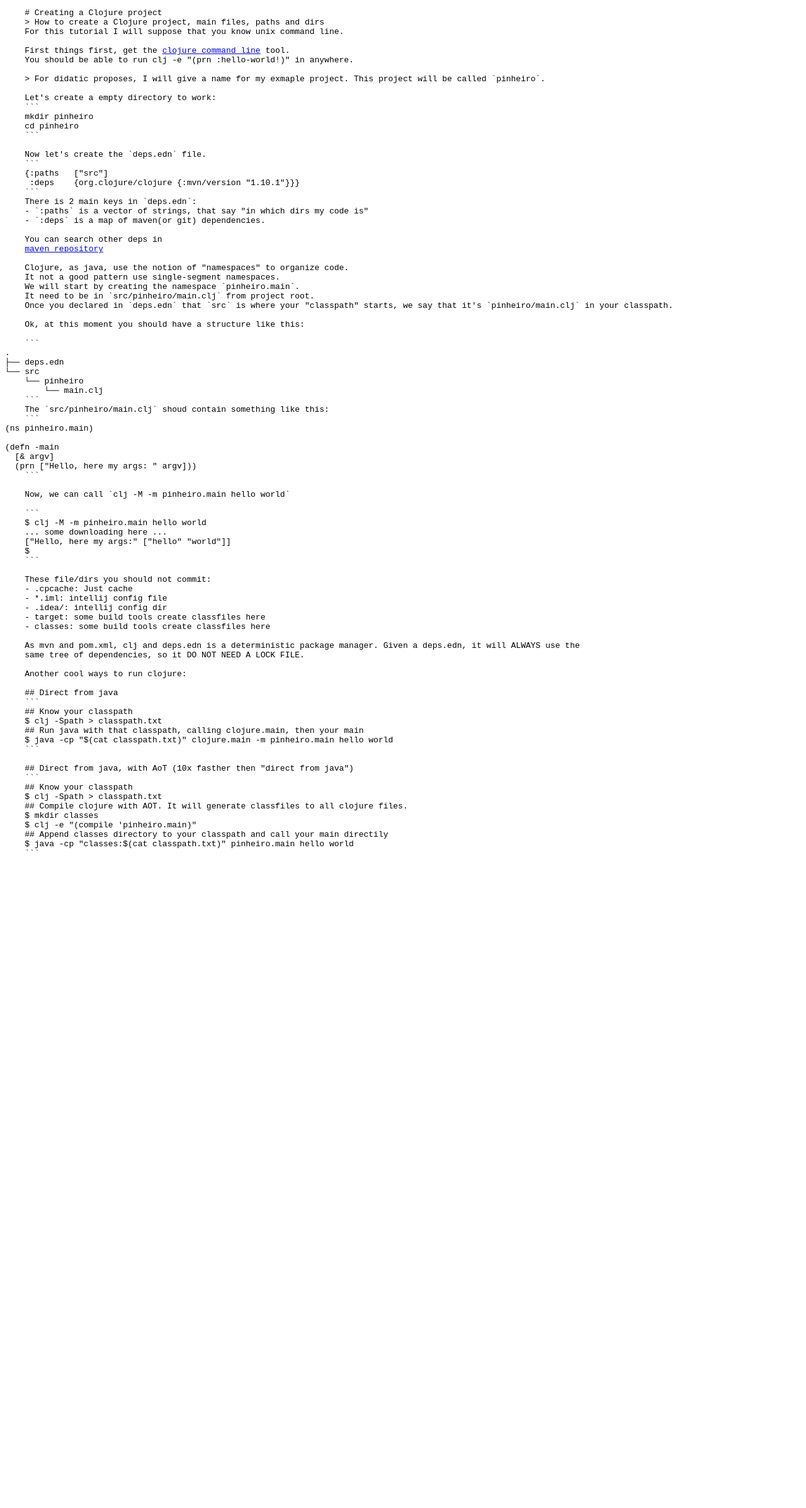
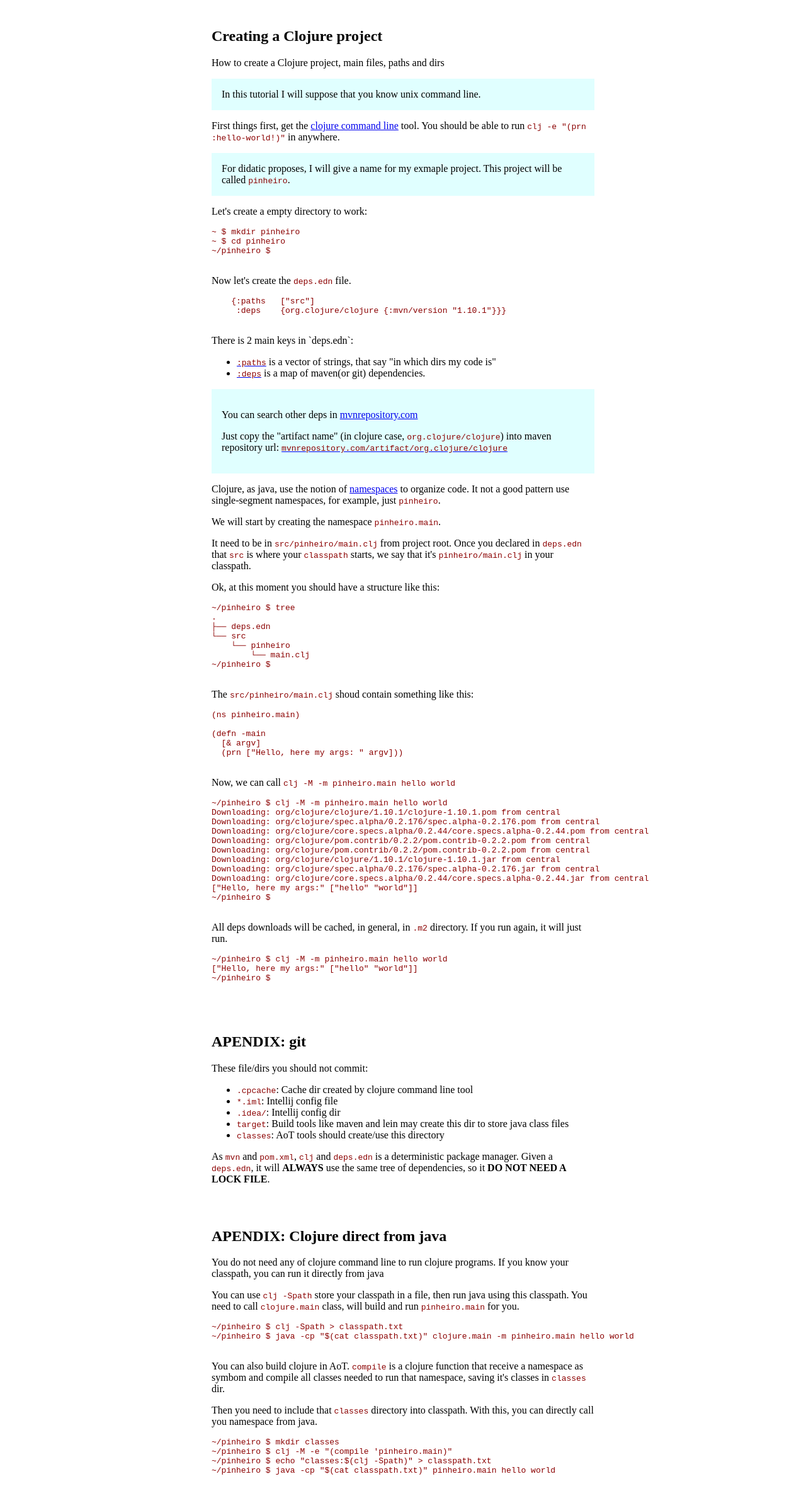
Before and after one commit to souenzzo/souenzzo.github.io, a Jekyll site: the page creating-a-clojure-project.html, which Jekyll copies as it is, in a window 1280 px wide. Shown: the whole page at 63% size. Built offline with Jekyll 4.4.1, drawn with Linux system fonts in a browser that asks for light colours; before the commit the page ends 1391 px from its top, so only the background shows below that.

Commit message:
+creating-a-clojure-project

````diff
--- a/creating-a-clojure-project.html
+++ b/creating-a-clojure-project.html
@@ -31,101 +31,171 @@
           padding: 1em;
           margin: auto;
         }
+        aside {
+          background-color: lightcyan;
+          padding: 1em;
+        }
+        code {
+          color: darkred;
+        }
+        pre {
+          color: darkred;
+        }
     </style>
 </head>
 <body>
-<pre>
-    # Creating a Clojure project
-    > How to create a Clojure project, main files, paths and dirs
-    For this tutorial I will suppose that you know unix command line.
-
-    First things first, get the <a href="https://clojure.org/guides/getting_started">clojure command line</a> tool.
-    You should be able to run <code>clj -e "(prn :hello-world!)"</code> in anywhere.
-
-    > For didatic proposes, I will give a name for my exmaple project. This project will be called `pinheiro`.
-
-    Let's create a empty directory to work:
-    ```
-    mkdir pinheiro
-    cd pinheiro
-    ```
-
-    Now let's create the `deps.edn` file.
-    ```
+<section>
+    <h1>Creating a Clojure project</h1>
+    <p>How to create a Clojure project, main files, paths and dirs</p>
+    <main>
+        <aside>
+            In this tutorial I will suppose that you know unix command line.
+        </aside>
+        <p>
+            First things first, get the <a href="https://clojure.org/guides/getting_started">clojure command
+            line</a> tool. You should be able to run <code>clj -e "(prn :hello-world!)"</code> in anywhere.
+        </p>
+        <aside>
+            For didatic proposes, I will give a name for my exmaple project.
+            This project will be called <code>pinheiro</code>.
+        </aside>
+        <p>
+            Let's create a empty directory to work:
+        </p>
+        <pre>
+~ $ mkdir pinheiro
+~ $ cd pinheiro
+~/pinheiro $
+        </pre>
+        <p>
+            Now let's create the <code>deps.edn</code> file.
+        </p>
+        <pre>
     {:paths   ["src"]
      :deps    {org.clojure/clojure {:mvn/version "1.10.1"}}}
-    ```
-    There is 2 main keys in `deps.edn`:
-    - `:paths` is a vector of strings, that say "in which dirs my code is"
-    - `:deps` is a map of maven(or git) dependencies.
-
-    You can search other deps in
-    <a href="https://mvnrepository.com/artifact/org.clojure/clojure/1.10.1">maven repository</a>
-
-    Clojure, as java, use the notion of "namespaces" to organize code.
-    It not a good pattern use single-segment namespaces.
-    We will start by creating the namespace `pinheiro.main`.
-    It need to be in `src/pinheiro/main.clj` from project root.
-    Once you declared in `deps.edn` that `src` is where your "classpath" starts, we say that it's `pinheiro/main.clj` in your classpath.
-
-    Ok, at this moment you should have a structure like this:
-
-    ```
+        </pre>
+        <p>
+            There is 2 main keys in `deps.edn`:
+        </p>
+        <ul>
+            <li>
+                <a href="https://clojure.org/reference/deps_and_cli#_paths"><code>:paths</code></a>
+                is a vector of strings, that say "in which dirs my code is"
+            </li>
+            <li>
+                <a href="https://clojure.org/reference/deps_and_cli#_dependencies"><code>:deps</code></a>
+                is a map of maven(or git) dependencies.
+            </li>
+        </ul>
+        <aside>
+            <p>
+                You can search other deps in <a href="https://mvnrepository.com/">mvnrepository.com</a>
+            </p>
+            <p>
+                Just copy the "artifact name" (in clojure case, <code>org.clojure/clojure</code>) into maven
+                repository url: <a href="https://mvnrepository.com/artifact/org.clojure/clojure"><code>mvnrepository.com/artifact/org.clojure/clojure</code></a>
+            </p>
+        </aside>
+        <p>
+            Clojure, as java, use the notion of <a href="https://clojure.org/reference/namespaces">namespaces</a> to
+            organize code. It not a good pattern use single-segment namespaces, for example, just <code>pinheiro</code>.
+        </p>
+        <p>
+            We will start by creating the namespace <code>pinheiro.main</code>.
+        </p>
+        <p>
+            It need to be in <code>src/pinheiro/main.clj</code> from project root.
+            Once you declared in <code>deps.edn</code> that <code>src</code> is where your <code>classpath</code>
+            starts, we say that it's <code>pinheiro/main.clj</code> in your classpath.
+        </p>
+        <p>Ok, at this moment you should have a structure like this:</p>
+        <pre>
+~/pinheiro $ tree
 .
 ├── deps.edn
 └── src
     └── pinheiro
         └── main.clj
-    ```
-    The `src/pinheiro/main.clj` shoud contain something like this:
-    ```
+~/pinheiro $
+        </pre>
+        <p>The <code>src/pinheiro/main.clj</code> shoud contain something like this:</p>
+        <pre>
 (ns pinheiro.main)
 
 (defn -main
   [& argv]
   (prn ["Hello, here my args: " argv]))
-    ```
-
-    Now, we can call `clj -M -m pinheiro.main hello world`
-
-    ```
-    $ clj -M -m pinheiro.main hello world
-    ... some downloading here ...
-    ["Hello, here my args:" ["hello" "world"]]
-    $
-    ```
-
-    These file/dirs you should not commit:
-    - .cpcache: Just cache
-    - *.iml: intellij config file
-    - .idea/: intellij config dir
-    - target: some build tools create classfiles here
-    - classes: some build tools create classfiles here
-
-    As mvn and pom.xml, clj and deps.edn is a deterministic package manager. Given a deps.edn, it will ALWAYS use the
-    same tree of dependencies, so it DO NOT NEED A LOCK FILE.
-
-    Another cool ways to run clojure:
-
-    ## Direct from java
-    ```
-    ## Know your classpath
-    $ clj -Spath > classpath.txt
-    ## Run java with that classpath, calling clojure.main, then your main
-    $ java -cp "$(cat classpath.txt)" clojure.main -m pinheiro.main hello world
-    ```
-
-    ## Direct from java, with AoT (10x fasther then "direct from java")
-    ```
-    ## Know your classpath
-    $ clj -Spath > classpath.txt
-    ## Compile clojure with AOT. It will generate classfiles to all clojure files.
-    $ mkdir classes
-    $ clj -e "(compile 'pinheiro.main)"
-    ## Append classes directory to your classpath and call your main directily
-    $ java -cp "classes:$(cat classpath.txt)" pinheiro.main hello world
-    ```
-
-</pre>
+        </pre>
+        <p>Now, we can call <code>clj -M -m pinheiro.main hello world</code></p>
+        <pre>
+~/pinheiro $ clj -M -m pinheiro.main hello world
+Downloading: org/clojure/clojure/1.10.1/clojure-1.10.1.pom from central
+Downloading: org/clojure/spec.alpha/0.2.176/spec.alpha-0.2.176.pom from central
+Downloading: org/clojure/core.specs.alpha/0.2.44/core.specs.alpha-0.2.44.pom from central
+Downloading: org/clojure/pom.contrib/0.2.2/pom.contrib-0.2.2.pom from central
+Downloading: org/clojure/pom.contrib/0.2.2/pom.contrib-0.2.2.pom from central
+Downloading: org/clojure/clojure/1.10.1/clojure-1.10.1.jar from central
+Downloading: org/clojure/spec.alpha/0.2.176/spec.alpha-0.2.176.jar from central
+Downloading: org/clojure/core.specs.alpha/0.2.44/core.specs.alpha-0.2.44.jar from central
+["Hello, here my args:" ["hello" "world"]]
+~/pinheiro $
+        </pre>
+        <p>
+            All deps downloads will be cached, in general, in <code>.m2</code> directory.
+            If you run again, it will just run.
+        </p>
+        <pre>
+~/pinheiro $ clj -M -m pinheiro.main hello world
+["Hello, here my args:" ["hello" "world"]]
+~/pinheiro $
+        </pre>
+    </main>
+</section>
+<section>
+    <h1>APENDIX: git</h1>
+    <p>These file/dirs you should not commit:</p>
+    <ul>
+        <li><code>.cpcache</code>: Cache dir created by clojure command line tool</li>
+        <li><code>*.iml</code>: Intellij config file</li>
+        <li><code>.idea/</code>: Intellij config dir</li>
+        <li><code>target</code>: Build tools like maven and lein may create this dir to store java class files</li>
+        <li><code>classes</code>: AoT tools should create/use this directory</li>
+    </ul>
+    <p>
+        As <code>mvn</code> and <code>pom.xml</code>, <code>clj</code> and <code>deps.edn</code> is a deterministic
+        package manager. Given a <code>deps.edn</code>, it will <strong>ALWAYS</strong> use the same tree of
+        dependencies, so it <strong>DO
+        NOT NEED A LOCK FILE</strong>.
+    </p>
+</section>
+<section>
+    <h2>APENDIX: Clojure direct from java</h2>
+    <p>
+        You do not need any of clojure command line to run clojure programs.
+        If you know your classpath, you can run it directly from java
+    </p>
+    <p>
+        You can use <code>clj -Spath</code> store your classpath in a file, then run java using this classpath.
+        You need to call <code>clojure.main</code> class, will build and run <code>pinheiro.main</code> for you.
+    </p>
+    <pre>
+~/pinheiro $ clj -Spath > classpath.txt
+~/pinheiro $ java -cp "$(cat classpath.txt)" clojure.main -m pinheiro.main hello world
+    </pre>
+    <p>
+        You can also build clojure in AoT. <code>compile</code> is a clojure function that receive a namespace as symbom
+        and compile all classes needed to run that namespace, saving it's classes in <code>classes</code> dir.
+    </p>
+    <p>
+        Then you need to include that <code>classes</code> directory into classpath.
+        With this, you can directly call you namespace from java.
+    </p>
+    <pre>
+~/pinheiro $ mkdir classes
+~/pinheiro $ clj -M -e "(compile 'pinheiro.main)"
+~/pinheiro $ echo "classes:$(clj -Spath)" > classpath.txt
+~/pinheiro $ java -cp "$(cat classpath.txt)" pinheiro.main hello world
+    </pre>
+</section>
 </body>
 </html>
````
